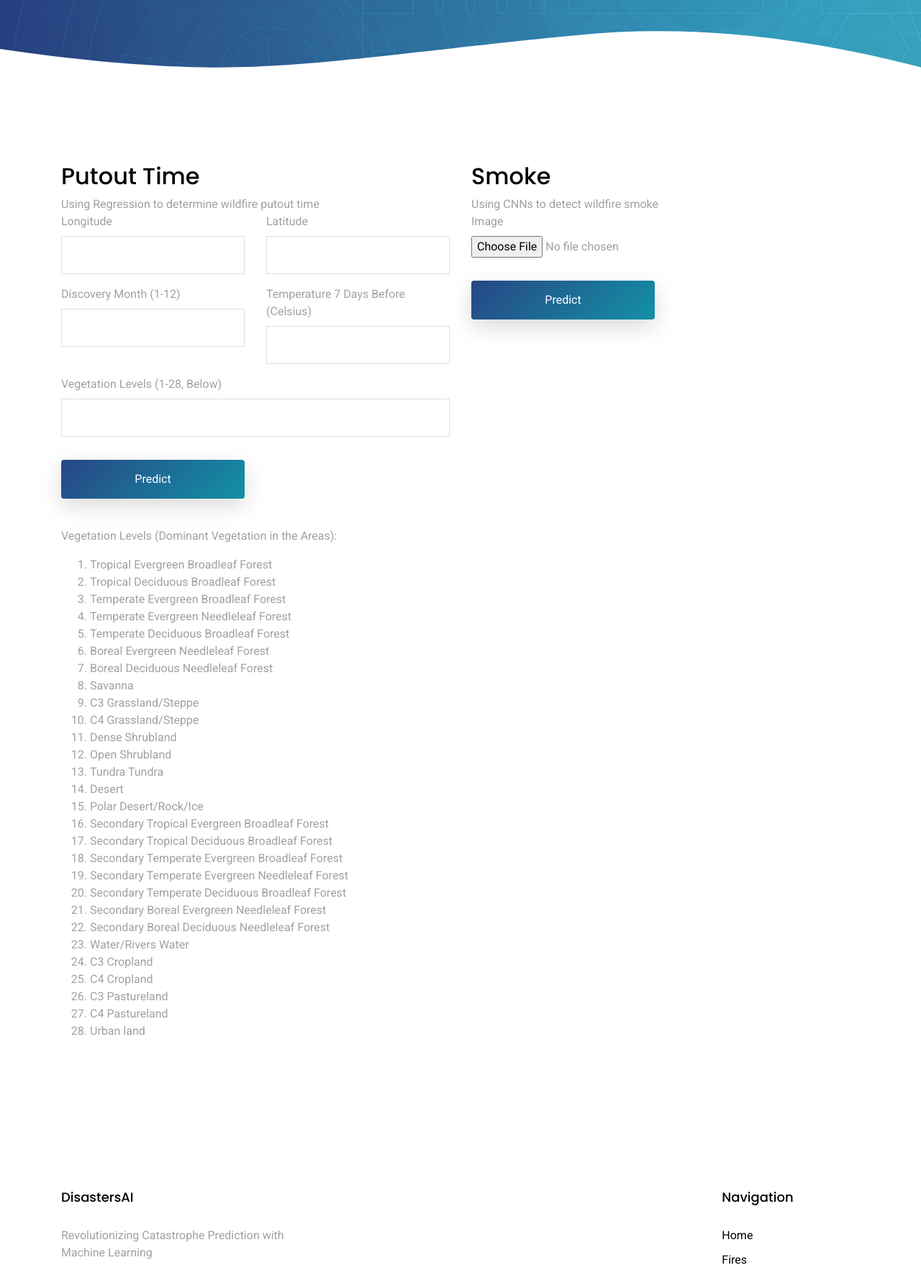
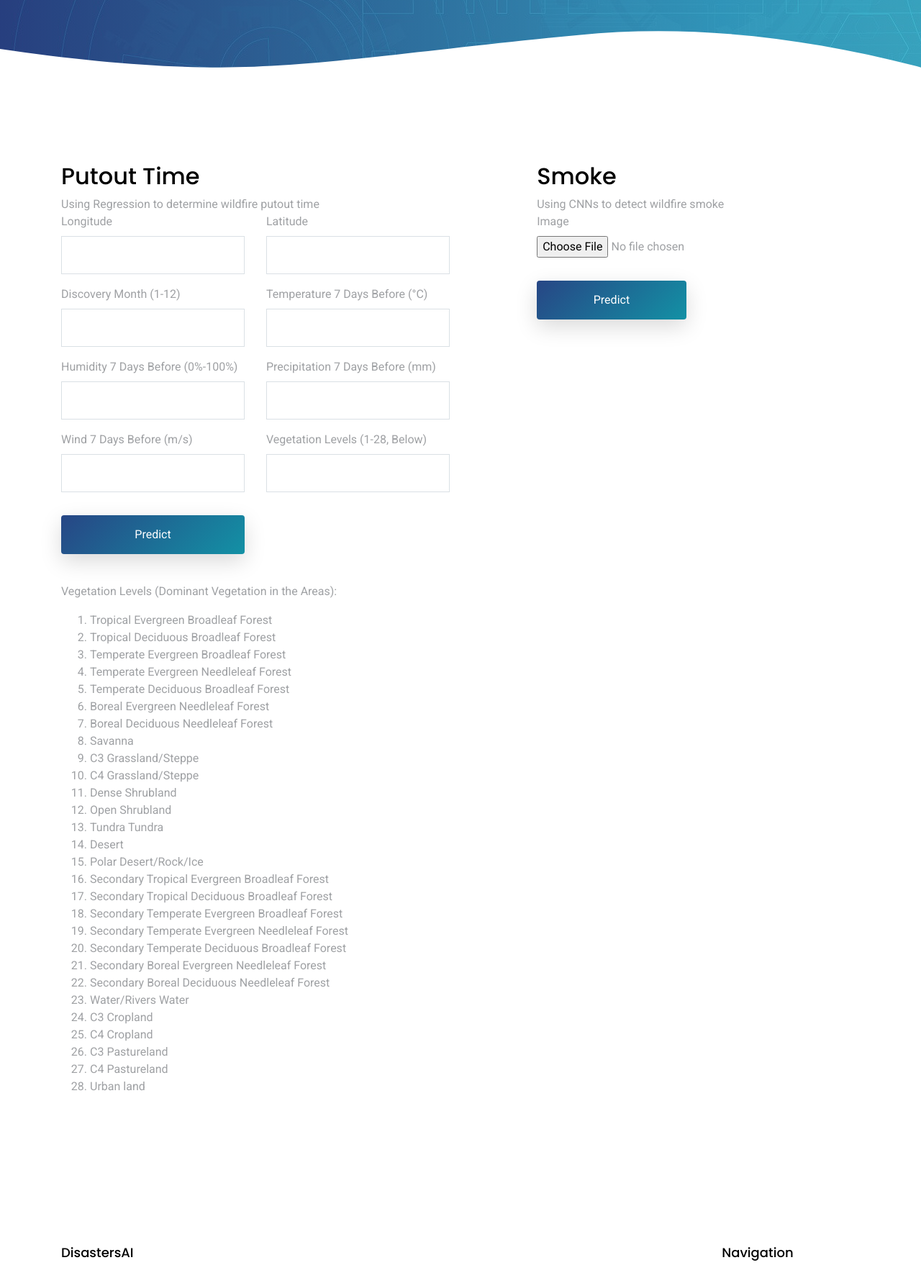
Before and after one commit to TeamDeltaHacks/DisastersAI, a Flask app: page /fires in a window 1280 px wide. Shown: the part 366-2142 px from the top of the page at 72% size. Run offline with Flask 2, Linux system fonts and the light colour scheme; parts of the project's set-up code (start-up, migrations or seed data) failed here and were passed over; some libraries are stand-ins or nearby versions.

Commit message:
Add files via upload

```diff
--- a/templates/earthquakes.html
+++ b/templates/earthquakes.html
@@ -179,7 +179,7 @@
                 </div>
                 <div class="col-md-12 form-group">
                   <label for="name">Deaths</label>
-                  <input type="number" class="form-control" name="deaths" required>
+                  <input type="number" class="form-control" name="deaths" min="0" required>
                 </div>
                 <input type="hidden" class="form-control" name="type" value="1" required>
 
--- a/templates/fires.html
+++ b/templates/fires.html
@@ -134,23 +134,35 @@
                 <br/>
                 <div class="col-md-6 form-group">
                   <label for="name">Longitude</label>
-                  <input type="number" class="form-control" name="longitude" required>
+                  <input type="number" class="form-control" name="longitude" min="-90" max="90" required>
                 </div>
                 <div class="col-md-6 form-group">
                   <label for="name">Latitude</label>
-                  <input type="number" class="form-control" name="latitude" required>
+                  <input type="number" class="form-control" name="latitude" min="-180" max="180" required>
                 </div>
                 <div class="col-md-6 form-group">
                   <label for="name">Discovery Month (1-12)</label>
-                  <input type="number" class="form-control" name="month" required>
+                  <input type="number" class="form-control" name="month" min="1" max="12" required>
                 </div>
                 <div class="col-md-6 form-group">
-                  <label for="name">Temperature 7 Days Before (Celsius)</label>
+                  <label for="name">Temperature 7 Days Before (°C)</label>
                   <input type="number" class="form-control" name="temperature" required>
                 </div>
-                <div class="col-md-12 form-group">
+                <div class="col-md-6 form-group">
+                  <label for="name">Humidity 7 Days Before (0%-100%)</label>
+                  <input type="number" class="form-control" name="humidity" min="0" max="100" required>
+                </div>
+                <div class="col-md-6 form-group">
+                  <label for="name">Precipitation 7 Days Before (mm)</label>
+                  <input type="number" class="form-control" name="precipitation" min="0" required>
+                </div>
+                <div class="col-md-6 form-group">
+                  <label for="name">Wind 7 Days Before (m/s)</label>
+                  <input type="number" class="form-control" name="wind" min="0" required>
+                </div>
+                <div class="col-md-6 form-group">
                   <label for="name">Vegetation Levels (1-28, Below)</label>
-                  <input type="number" class="form-control" name="vegetation" required>
+                  <input type="number" class="form-control" name="vegetation" min="1" max="28" required>
                 </div>
                 <input type="hidden" class="form-control" name="type" value="0" required>
 
@@ -201,7 +213,7 @@
             </form>
           </div>
 
-          <div class="col-md-6 mb-5 mb-md-0 aos-init aos-animate" data-aos="fade-up">
+          <div class="col-md-5 mb-5 mb-md-0 aos-init aos-animate" style="margin-left: 8%;" data-aos="fade-up">
 	        <h2>Smoke</h2>
             <p class="mb-0">Using CNNs to detect wildfire smoke</p>
             <form action="/fires" method="post" role="form" class="php-email-form" enctype="multipart/form-data">
```
